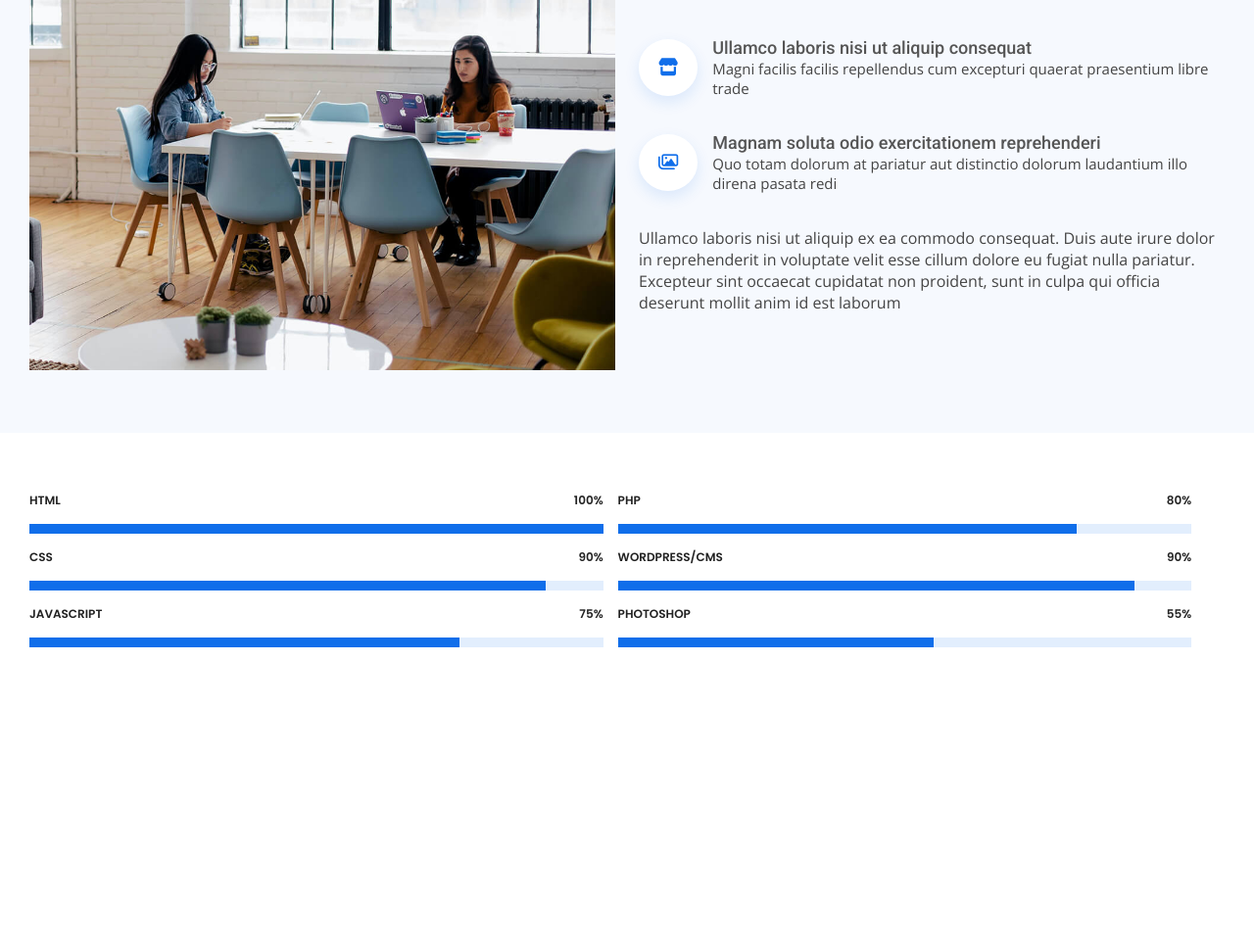
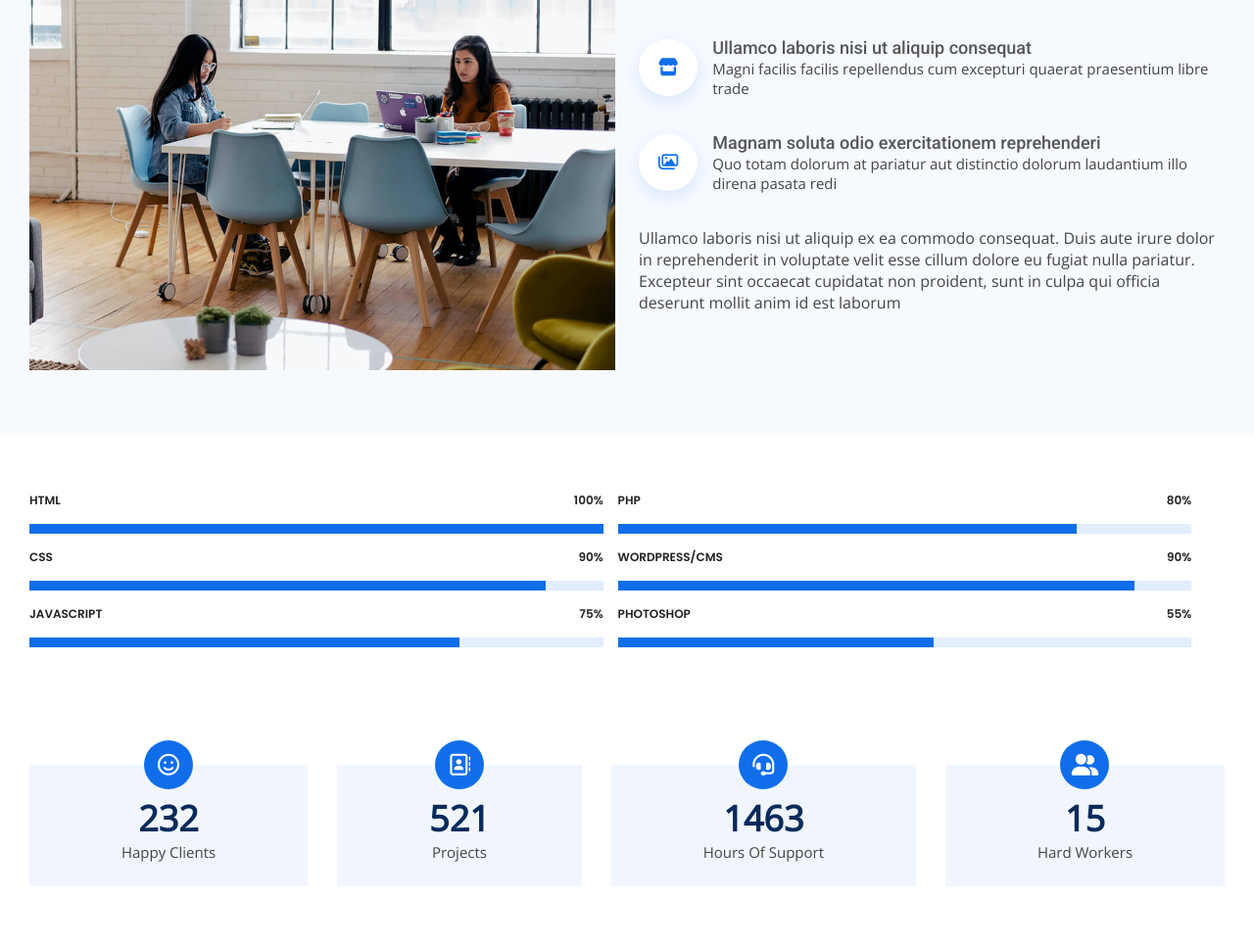
Before and after one commit to welbinator/bizland, a plain HTML site: page index.html in a window 1280 px wide. Shown: the part 1519-2484 px from the top of the page at 98% size. Before the commit the page ends 2240 px from the top, so only its background shows below. Drawn offline with nearby package versions, Linux system fonts and the light colour scheme.

Commit message:
add four box section

```diff
--- a/assets/css/style.scss
+++ b/assets/css/style.scss
@@ -263,7 +263,6 @@ section.about {
     div {
       width: 100%;
 
-
       &.about-image-wrapper {
         img {
           width: 100%;
@@ -292,7 +291,7 @@ section.about {
             i {
               color: $primary-color;
               background: white;
-              box-shadow: 0px 6px 15px rgba(16, 110, 234, .12);
+              box-shadow: 0px 6px 15px rgba(16, 110, 234, 0.12);
               font-size: 18px;
               padding: 20px;
               border-radius: 50%;
@@ -314,16 +313,15 @@ section.about {
 }
 
 section.skills {
-padding-block: 60px;
+  padding-block: 60px;
 
   .skill {
     width: 48%;
 
     .labels {
-
       .label {
         text-transform: uppercase;
-        font-family: 'Poppins', sans-serif;
+        font-family: "Poppins", sans-serif;
         font-size: 12px;
         color: #222222;
         font-weight: 600;
@@ -336,7 +334,7 @@ padding-block: 60px;
       position: relative;
 
       &.html::before {
-        content: '';
+        content: "";
         position: absolute;
         height: 100%;
         left: 0;
@@ -345,7 +343,7 @@ padding-block: 60px;
         width: 100%;
       }
       &.javascript::before {
-        content: '';
+        content: "";
         position: absolute;
         height: 100%;
         left: 0;
@@ -354,7 +352,7 @@ padding-block: 60px;
         width: 75%;
       }
       &.cms::before {
-        content: '';
+        content: "";
         position: absolute;
         height: 100%;
         left: 0;
@@ -363,7 +361,7 @@ padding-block: 60px;
         width: 90%;
       }
       &.css::before {
-        content: '';
+        content: "";
         position: absolute;
         height: 100%;
         left: 0;
@@ -372,7 +370,7 @@ padding-block: 60px;
         width: 90%;
       }
       &.php::before {
-        content: '';
+        content: "";
         position: absolute;
         height: 100%;
         left: 0;
@@ -381,7 +379,7 @@ padding-block: 60px;
         width: 80%;
       }
       &.photoshop::before {
-        content: '';
+        content: "";
         position: absolute;
         height: 100%;
         left: 0;
@@ -390,7 +388,68 @@ padding-block: 60px;
         width: 55%;
       }
     }
+  }
+}
+
+section.meta {
+  padding-block: 60px;
+  .container {
+    .meta-box {
+      flex-grow: 1;
+      background: #f1f6fe;
+      position: relative;
+      .icon {
+        position: absolute;
+        background: $primary-color;
+        height: 50px;
+        width: 50px;
+        display: grid;
+        place-content: center;
+        border-radius: 50%;
+        left: 50%;
+        transform: translate(-50%, -50%);
+        top: 0;
 
 
+        &::before {
+          font-weight: 400;
+          font-family: "Font Awesome 5 Free";
+          color: white;
+          font-size: 22px;
+        }
+      }
+      .icon.smile {
+        &::before {
+          content: "\f118";
+        }
+      }
+      .icon.book {
+        &::before {
+          content: "\f2b9";
+        }
+      }
+      .icon.headset {
+        &::before {
+          content: "\f590";
+          font-weight: 600;
+        }
+      }
+      .icon.people {
+        &::before {
+          content: "\f500";
+          font-weight: 600;
+        }
+      }
+      .meta-content {
+        padding: 30px 30px 25px 30px;
+
+        span {
+          font-size: 36px;
+          display: block;
+          font-weight: 600;
+          color: #062b5b;
+        }
+      }
+    }
   }
 }
--- a/assets/css/utils.scss
+++ b/assets/css/utils.scss
@@ -25,6 +25,9 @@ $primary-color: #106eea;
 .grid {
     display: grid;
 }
+.grid-place-center {
+    place-content: center;
+}
 .gap-1 {
     gap: 1em;
 }
@@ -47,6 +50,9 @@ $primary-color: #106eea;
 .italic {
     font-style: italic;
 }
+.text-center {
+    text-align: center;
+}
 
 //** BUTTONS **//
 .btn {
--- a/index.html
+++ b/index.html
@@ -230,6 +230,27 @@
       </div>
     </section>
 
+    <section class="meta">
+      <div class="container flex flex-jc-sa gap-2">
+        <div class="meta-box">
+          <div class="icon smile"></div>
+          <div class="meta-content grid grid-place-center text-center"><span>232</span><p>Happy Clients</p></div>
+        </div>
+        <div class="meta-box">
+          <div class="icon book"></div>
+          <div class="meta-content grid grid-place-center text-center"><span>521</span><p>Projects</p></div>
+        </div>
+        <div class="meta-box">
+          <div class="icon headset"></div>
+          <div class="meta-content grid grid-place-center text-center"><span>1463</span><p>Hours Of Support</p></div>
+        </div>
+        <div class="meta-box">
+          <div class="icon people"></div>
+          <div class="meta-content grid grid-place-center text-center"><span>15</span><p>Hard Workers</p></div>
+        </div>
+      </div>
+    </section>
+
     <footer>
       <script src="assets/js/script.js"></script>
       <script src="https://unpkg.com/aos@2.3.1/dist/aos.js"></script>
```
Also changed, not shown: assets/css/style.css, assets/css/utils.css, 2 other files.
